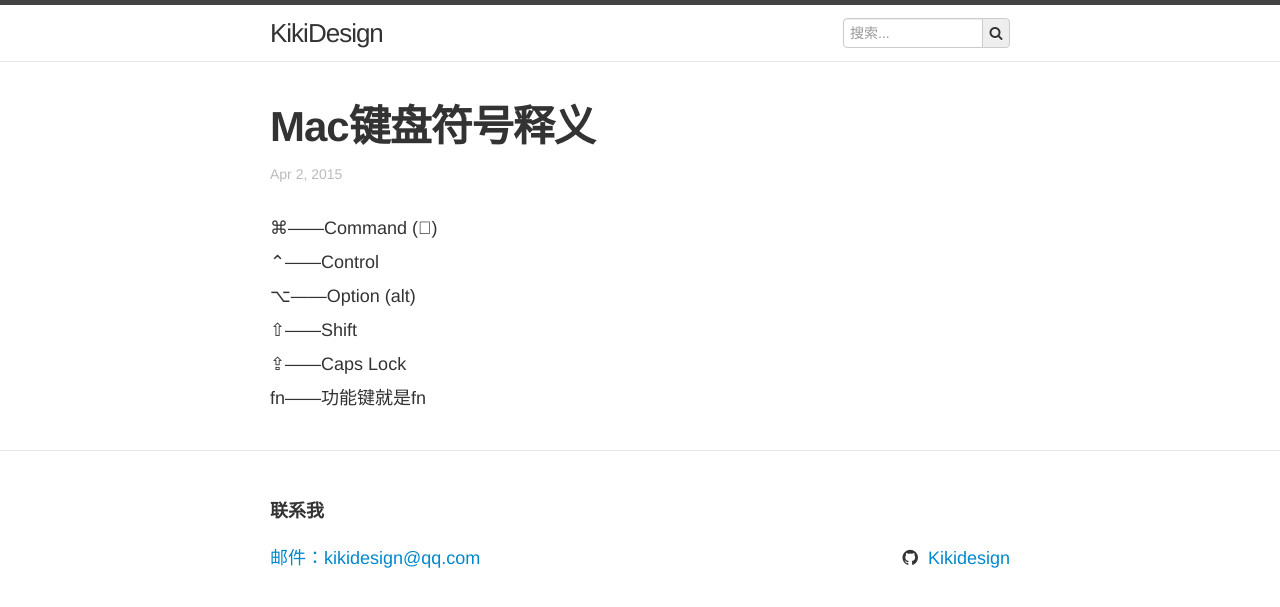
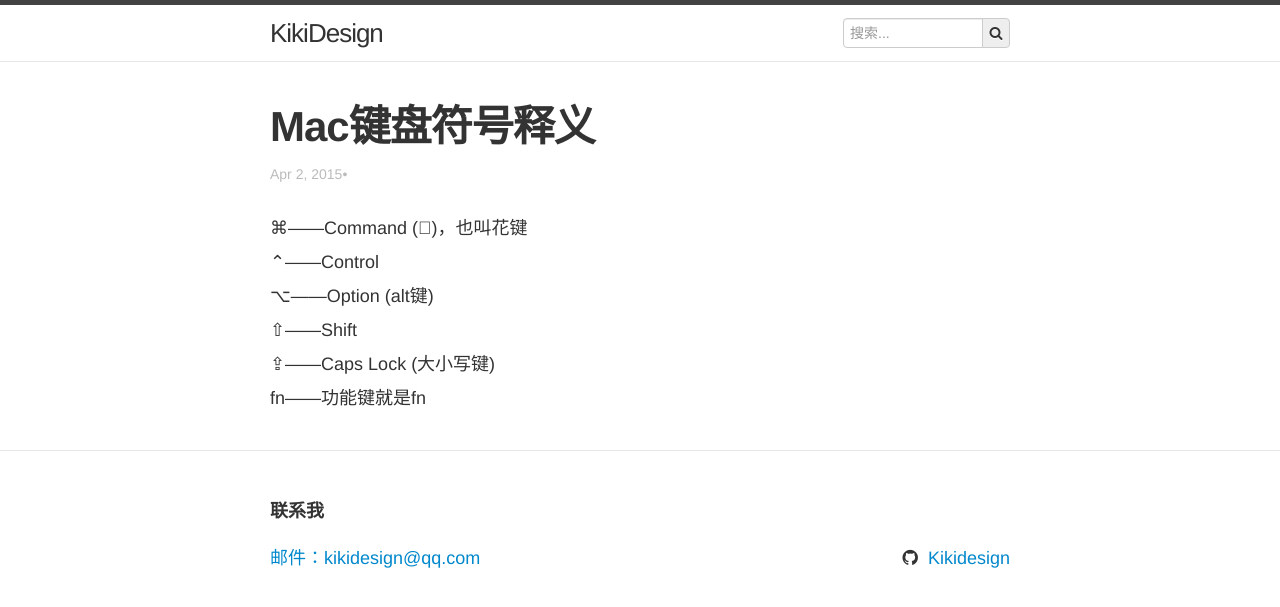
Before and after one commit to kikidesign/kikidesign.github.io, a Jekyll site: the page built from _posts/2015-4-2-Mac-KeyBoard.md, in a window 1280 px wide. Shown: the top 607 px of the page. Built offline with Jekyll 4.4.1, drawn with Linux system fonts in a browser that asks for light colours.

Commit message:
“车来车往”

```diff
--- a/_layouts/post.html
+++ b/_layouts/post.html
@@ -5,7 +5,7 @@ layout: default
 
   <header class="post-header">
     <h1 class="post-title">{{ page.title }}</h1>
-    <p class="post-meta">{{ page.date | date: "%b %-d, %Y" }}{% if page.author %} • {{ page.author }}{% endif %}{% if page.meta %} • {{ page.meta }}{% endif %}</p>
+    <p class="post-meta">{{ page.date | date: "%b %-d, %Y" }}{% if page.author %} • {{ page.author }}{% endif %}• {{ page.meta }}</p>
   </header>
 
   <article class="post-content">
--- a/_posts/2015-4-2-Mac-KeyBoard.md
+++ b/_posts/2015-4-2-Mac-KeyBoard.md
@@ -5,14 +5,14 @@ date:   2015-4-2 10:30:00
 categories: iOS Mac
 ---
 
-⌘——Command ()
+⌘——Command ()，也叫花键
 
 ⌃——Control
 
-⌥——Option (alt)
+⌥——Option (alt键)
 
 ⇧——Shift
 
-⇪——Caps Lock
+⇪——Caps Lock (大小写键)
 
 fn——功能键就是fn
```
Also changed, not shown: 1 other file.
